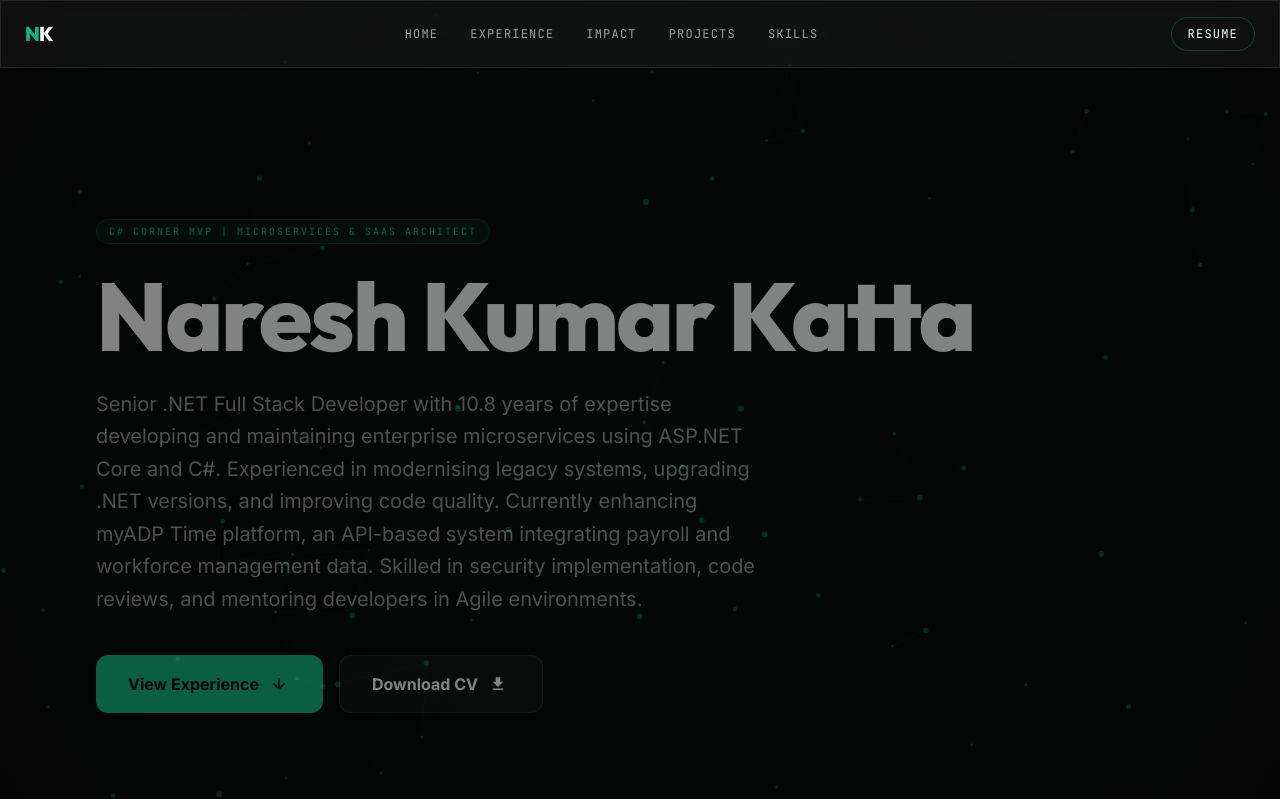
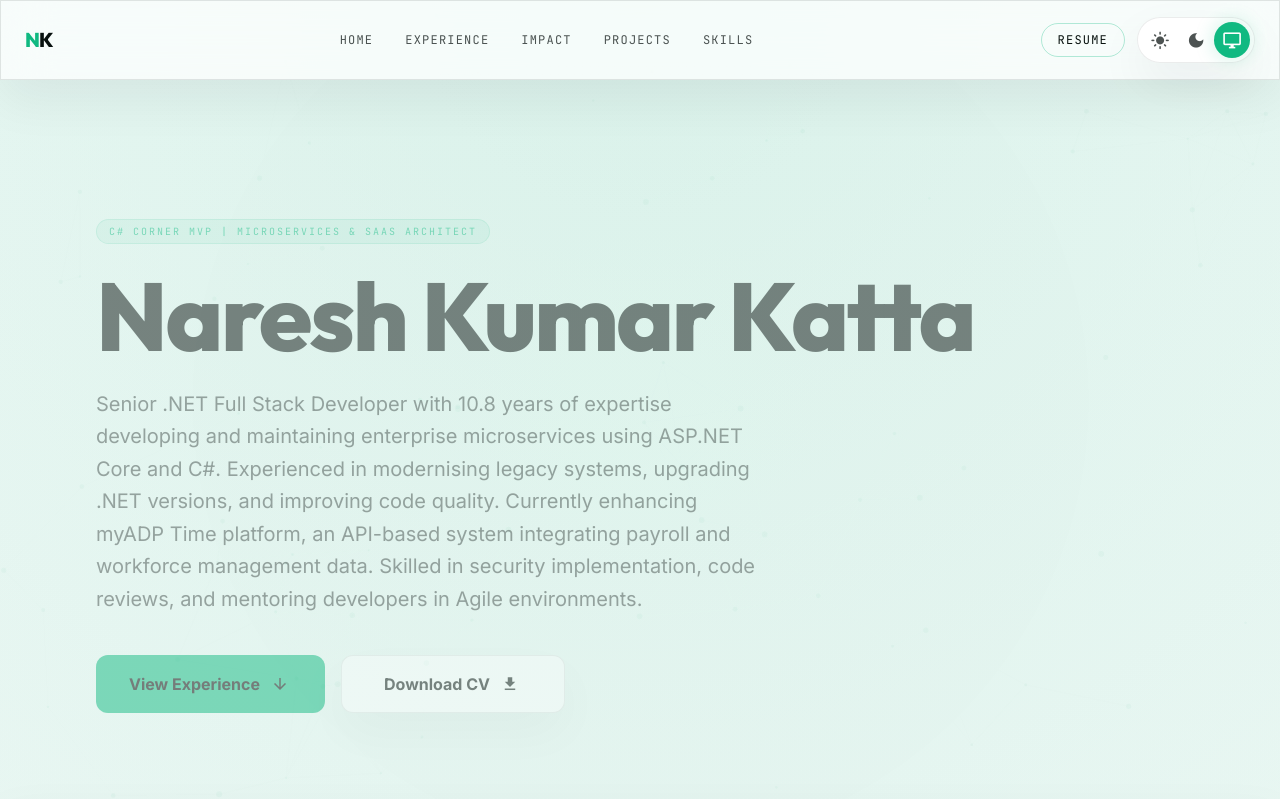
Before and after one commit to devnareshkumar/naresh-portfolio, an Angular app: page / in a window 1280 px wide. Shown: the top 799 px of the page. Built offline with nearby package versions, Linux system fonts and the light colour scheme.

Commit message:
Add theme switcher and polish hero CTAs

```diff
--- a/src/app/components/home.ts
+++ b/src/app/components/home.ts
@@ -1,8 +1,10 @@
-import { ChangeDetectionStrategy, Component, inject, OnInit, PLATFORM_ID } from '@angular/core';
-import { CommonModule, isPlatformBrowser } from '@angular/common';
+import { CommonModule, DOCUMENT, isPlatformBrowser } from '@angular/common';
+import { ChangeDetectionStrategy, Component, inject, OnDestroy, OnInit, PLATFORM_ID } from '@angular/core';
 import { RESUME_DATA } from '../data/resume';
 import { animate, stagger, scroll } from 'motion';
 import { MatIconModule } from '@angular/material/icon';
+
+type ThemeMode = 'light' | 'dark' | 'system';
 
 @Component({
   selector: 'app-home',
@@ -22,9 +24,25 @@ import { MatIconModule } from '@angular/material/icon';
           <a href="#projects" class="hover:text-primary transition-colors">Projects</a>
           <a href="#skills" class="hover:text-primary transition-colors">Skills</a>
         </div>
-        <button (click)="downloadResume()" class="cursor-pointer text-xs font-mono uppercase tracking-widest px-4 py-2 border border-primary/30 rounded-full hover:bg-primary/10 transition-colors">
-          Resume
-        </button>
+        <div class="flex items-center gap-3">
+          <button (click)="downloadResume()" class="cursor-pointer text-xs font-mono uppercase tracking-widest px-4 py-2 border border-primary/30 rounded-full hover:bg-primary/10 transition-colors">
+            Resume
+          </button>
+          <div class="theme-switcher glass flex items-center rounded-full p-1">
+            @for (option of themeOptions; track option.value) {
+              <button
+                type="button"
+                [attr.aria-label]="'Switch theme to ' + option.label"
+                [attr.title]="option.label"
+                [attr.aria-pressed]="selectedTheme === option.value"
+                (click)="setTheme(option.value)"
+                [class]="getThemeButtonClass(option.value)"
+              >
+                <mat-icon class="scale-[0.8]">{{ option.icon }}</mat-icon>
+              </button>
+            }
+          </div>
+        </div>
       </nav>
 
       <!-- Hero Section -->
@@ -40,12 +58,15 @@ import { MatIconModule } from '@angular/material/icon';
             {{ data.basics.summary }}
           </p>
           <div class="flex flex-wrap gap-4 hero-reveal">
-            <a href="#experience" class="px-8 py-4 bg-primary text-dark-bg font-bold rounded-xl hover:scale-105 transition-transform flex items-center gap-2">
-              View Experience <mat-icon class="scale-75">arrow_downward</mat-icon>
+            <a href="#experience" class="group relative overflow-hidden min-w-[14rem] justify-center px-8 py-4 bg-primary text-dark-bg font-bold rounded-xl border border-primary/70 hover:-translate-y-0.5 hover:shadow-[0_0_40px_rgba(16,185,129,0.28)] transition-all duration-300 flex items-center gap-2">
+              <span class="pointer-events-none absolute inset-y-0 -left-1/3 w-1/3 -skew-x-12 bg-gradient-to-r from-transparent via-white/40 to-transparent opacity-0 transition-all duration-500 group-hover:left-[110%] group-hover:opacity-100"></span>
+              <span class="relative z-10 transition-transform duration-300 group-hover:-translate-x-0.5">View Experience</span>
+              <mat-icon class="relative z-10 scale-75 transition-all duration-300 group-hover:translate-y-0.5 group-hover:scale-95">arrow_downward</mat-icon>
             </a>
-            <button (click)="downloadResume()" class="group cursor-pointer px-8 py-4 glass text-white font-bold rounded-xl border border-white/15 hover:border-primary/45 hover:bg-primary/10 hover:-translate-y-0.5 hover:shadow-[0_0_30px_rgba(16,185,129,0.15)] transition-all duration-300 flex items-center gap-2">
-              <span>Download CV</span>
-              <mat-icon class="scale-75 transition-transform duration-300 group-hover:translate-y-0.5 group-hover:scale-90">download</mat-icon>
+            <button (click)="downloadResume()" class="download-button group relative overflow-hidden cursor-pointer min-w-[14rem] justify-center px-8 py-4 glass font-bold rounded-xl border border-white/15 hover:border-primary/70 hover:bg-primary/18 hover:-translate-y-0.5 hover:shadow-[0_0_40px_rgba(16,185,129,0.28)] transition-all duration-300 flex items-center gap-2">
+              <span class="pointer-events-none absolute inset-y-0 -left-1/3 w-1/3 -skew-x-12 bg-gradient-to-r from-transparent via-primary/35 to-transparent opacity-0 transition-all duration-500 group-hover:left-[110%] group-hover:opacity-100"></span>
+              <span class="relative z-10 transition-all duration-300 group-hover:text-primary group-hover:-translate-x-0.5">Download CV</span>
+              <mat-icon class="relative z-10 scale-75 transition-all duration-300 group-hover:translate-y-0.5 group-hover:scale-95 group-hover:text-primary">download</mat-icon>
             </button>
           </div>
         </div>
@@ -230,8 +251,21 @@ import { MatIconModule } from '@angular/material/icon';
 })
 export class Home implements OnInit {
   private readonly platformId = inject(PLATFORM_ID);
+  private readonly document = inject(DOCUMENT);
   private readonly isBrowser = isPlatformBrowser(this.platformId);
   private readonly resumeUrl = 'https://raw.githubusercontent.com/devnareshkumar/devnareshkumar/main/Naresh-Kumar-Katta-Resume.pdf';
+  private mediaQuery?: MediaQueryList;
+  private readonly systemThemeListener = () => {
+    if (this.selectedTheme === 'system') {
+      this.applyTheme('system');
+    }
+  };
+  selectedTheme: ThemeMode = 'system';
+  themeOptions = [
+    { label: 'Light', value: 'light' as ThemeMode, icon: 'light_mode' },
+    { label: 'Dark', value: 'dark' as ThemeMode, icon: 'dark_mode' },
+    { label: 'System', value: 'system' as ThemeMode, icon: 'desktop_windows' },
+  ];
   data = RESUME_DATA;
   impactItems = [
     { label: 'Experience', value: '10.8y' },
@@ -247,9 +281,30 @@ export class Home implements OnInit {
   ];
 
   ngOnInit() {
+    this.initTheme();
+
     if (this.isBrowser) {
       this.initAnimations();
     }
+  }
+
+  ngOnDestroy() {
+    this.mediaQuery?.removeEventListener('change', this.systemThemeListener);
+  }
+
+  setTheme(theme: ThemeMode) {
+    this.selectedTheme = theme;
+    this.applyTheme(theme);
+  }
+
+  getThemeButtonClass(theme: ThemeMode) {
+    const isActive = this.selectedTheme === theme;
+    return [
+      'cursor-pointer rounded-full h-9 w-9 transition-all duration-300 flex items-center justify-center',
+      isActive
+        ? 'bg-primary text-dark-bg shadow-[0_0_20px_rgba(16,185,129,0.22)]'
+        : 'text-white/65 hover:text-primary hover:bg-white/8'
+    ].join(' ');
   }
 
   private initAnimations() {
@@ -294,4 +349,31 @@ export class Home implements OnInit {
       window.open(this.resumeUrl, '_blank', 'noopener,noreferrer');
     }
   }
+
+  private initTheme() {
+    if (!this.isBrowser) {
+      return;
+    }
+
+    this.mediaQuery = window.matchMedia('(prefers-color-scheme: dark)');
+    this.mediaQuery.addEventListener('change', this.systemThemeListener);
+
+    const storedTheme = localStorage.getItem('theme-preference');
+    const theme = this.isThemeMode(storedTheme) ? storedTheme : 'system';
+    this.selectedTheme = theme;
+    this.applyTheme(theme);
+  }
+
+  private applyTheme(theme: ThemeMode) {
+    const resolvedTheme = theme === 'system'
+      ? (this.mediaQuery?.matches ? 'dark' : 'light')
+      : theme;
+
+    this.document.body.dataset['theme'] = resolvedTheme;
+    localStorage.setItem('theme-preference', theme);
+  }
+
+  private isThemeMode(value: string | null): value is ThemeMode {
+    return value === 'light' || value === 'dark' || value === 'system';
+  }
 }
--- a/src/styles.css
+++ b/src/styles.css
@@ -12,10 +12,15 @@
   --color-dark-bg: #050505;
 }
 
+:root {
+  color-scheme: dark;
+}
+
 @layer base {
   body {
     @apply bg-dark-bg text-white font-sans antialiased selection:bg-primary/30 selection:text-primary;
     overflow-x: hidden;
+    transition: background-color 300ms ease, color 300ms ease;
   }
 
   h1, h2, h3, h4 {
@@ -47,3 +52,70 @@
   -ms-overflow-style: none;
   scrollbar-width: none;
 }
+
+body[data-theme='light'] {
+  color-scheme: light;
+  background:
+    radial-gradient(circle at top, rgba(16, 185, 129, 0.12), transparent 32%),
+    linear-gradient(180deg, #f7fbfa 0%, #edf4f2 100%);
+  color: #08110f;
+}
+
+body[data-theme='light'] .glass {
+  background: rgba(255, 255, 255, 0.72);
+  border-color: rgba(8, 17, 15, 0.08);
+  box-shadow: 0 20px 50px rgba(15, 23, 42, 0.06);
+}
+
+body[data-theme='light'] .theme-switcher {
+  background: rgba(255, 255, 255, 0.88);
+  border-color: rgba(8, 17, 15, 0.08);
+}
+
+body[data-theme='light'] .theme-switcher button {
+  color: rgba(8, 17, 15, 0.72);
+}
+
+body[data-theme='light'] .theme-switcher button[aria-pressed='true'] {
+  color: #ffffff;
+}
+
+body[data-theme='light'] app-animated-background canvas {
+  opacity: 0.2;
+  filter: saturate(0.75);
+}
+
+body[data-theme='light'] .download-button {
+  color: #08110f;
+}
+
+body[data-theme='light'] .download-button:hover {
+  color: #08110f;
+}
+
+body[data-theme='light'] .text-white\/60,
+body[data-theme='light'] .text-white\/40,
+body[data-theme='light'] .text-white\/20 {
+  color: rgba(8, 17, 15, 0.72) !important;
+}
+
+body[data-theme='light'] .bg-white\/\[0\.02\],
+body[data-theme='light'] .bg-white\/10,
+body[data-theme='light'] .bg-white\/5 {
+  background-color: rgba(255, 255, 255, 0.55) !important;
+}
+
+body[data-theme='light'] .border-white\/5,
+body[data-theme='light'] .border-white\/10,
+body[data-theme='light'] .border-white\/15 {
+  border-color: rgba(8, 17, 15, 0.1) !important;
+}
+
+body[data-theme='light'] .hover\:bg-white\/10:hover,
+body[data-theme='light'] .hover\:bg-primary\/10:hover {
+  background-color: rgba(16, 185, 129, 0.12) !important;
+}
+
+body[data-theme='light'] .hover\:text-primary:hover {
+  color: #059669 !important;
+}
```
